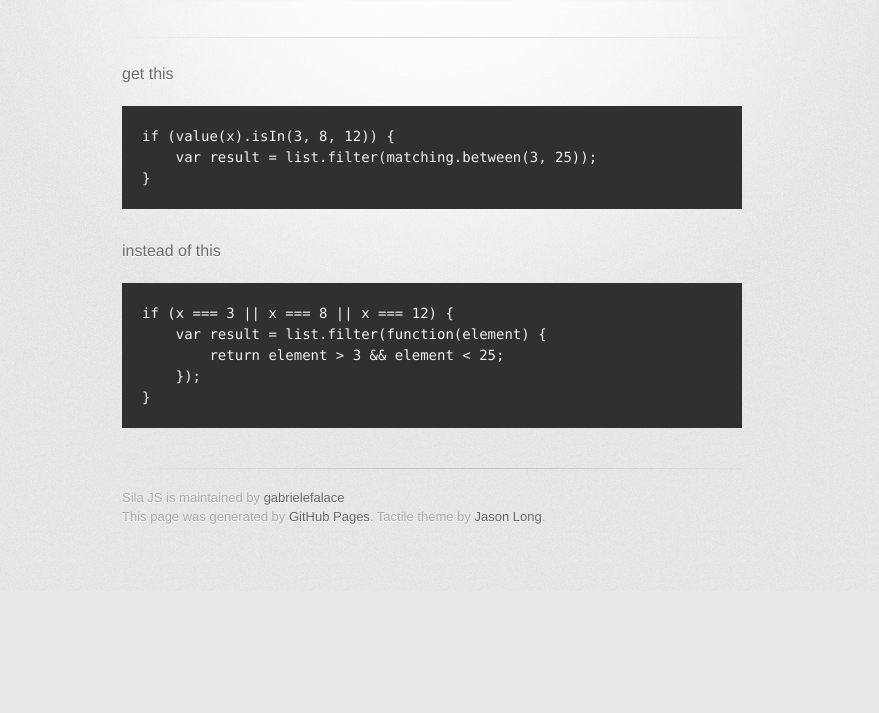
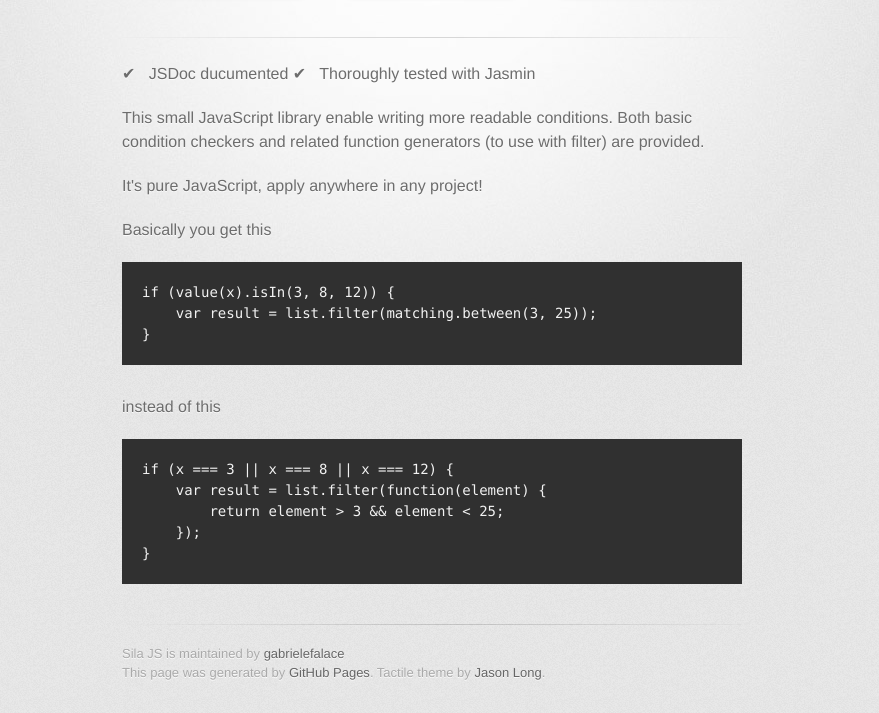
Before and after one commit to gabrielefalace/SilaJS, a plain HTML site: page index.html in a window 1280 px wide. Shown: the part 209-922 px from the top of the page, without its empty margins (208-1087 px from the left). Before the commit the page ends 800 px from the top, so only its background shows below. Drawn offline with Linux system fonts and the light colour scheme; a web font is replaced by a local one.

Commit message:
Create gh-pages branch via GitHub

```diff
--- a/index.html
+++ b/index.html
@@ -31,7 +31,14 @@
         <hr>
 
         <section id="main_content">
-          <p>get this</p>
+          <p>✔   JSDoc ducumented
+✔   Thoroughly tested with Jasmin </p>
+
+<p>This small JavaScript library enable writing more readable conditions. Both basic condition checkers and related function generators (to use with filter) are provided.</p>
+
+<p>It's pure JavaScript, apply anywhere in any project!</p>
+
+<p>Basically you get this</p>
 
 <pre><code>if (value(x).isIn(3, 8, 12)) {
     var result = list.filter(matching.between(3, 25));
```
Also changed, not shown: params.json (+1 -1 lines).
